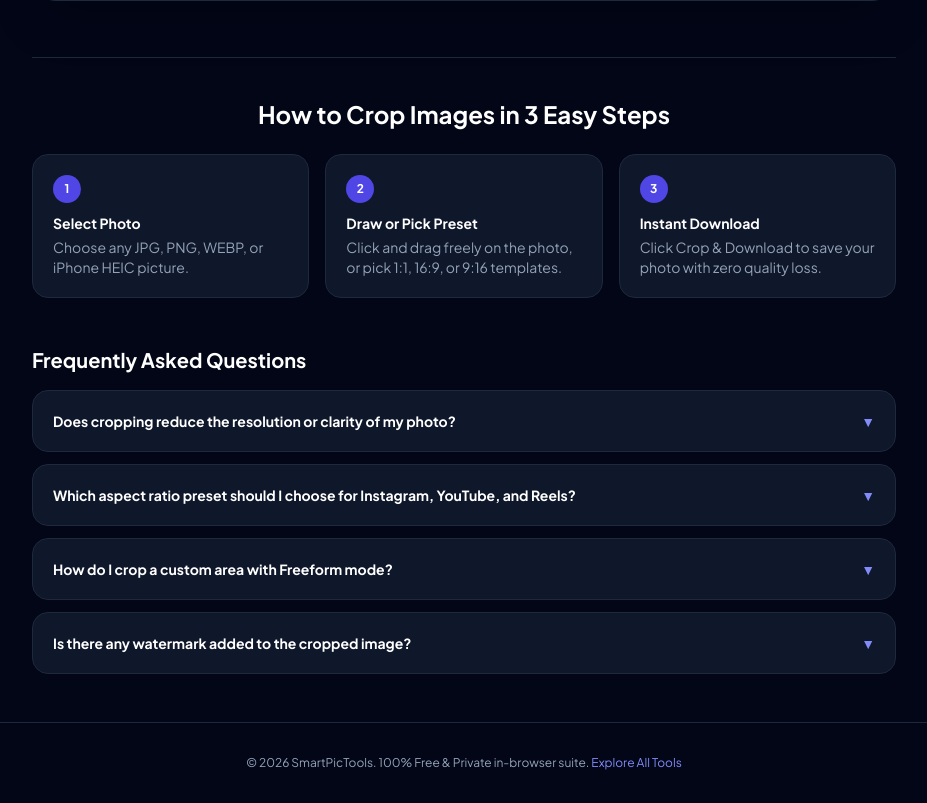
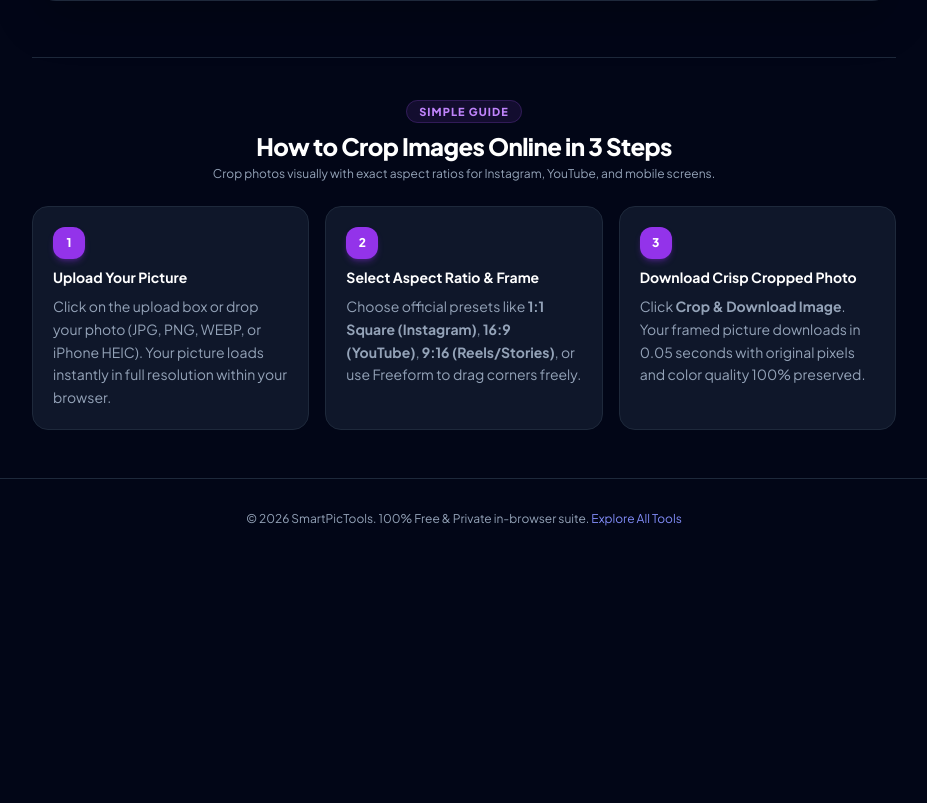
Before and after one commit to pranjalrajput243/smartpictools, a Flask app: page /crop-image in a window 1280 px wide. Shown: the part 642-1445 px from the top of the page, without its empty margins (176-1103 px from the left). After the commit the page ends 1168 px from the top, so only its background shows below. Run offline with Flask 3, Linux system fonts and the light colour scheme; some libraries are stand-ins or nearby versions.

Commit message:
Update crop-image.html

```diff
--- a/templates/crop-image.html
+++ b/templates/crop-image.html
@@ -146,68 +146,46 @@
             </div>
         </div>
 
-        <!-- HOW TO USE -->
-        <section class="mt-14 border-t border-slate-800 pt-10">
-            <h2 class="text-xl sm:text-2xl font-bold text-white text-center mb-6">How to Crop Images in 3 Easy Steps</h2>
+        <!-- ========================================================= -->
+        <!-- ⚡ CLEAN & DETAILED HOW TO USE GUIDE (ADSENSE APPROVED)   -->
+        <!-- ========================================================= -->
+        <section class="mt-14 border-t border-slate-800 pt-10 space-y-6">
+            <div class="text-center max-w-xl mx-auto mb-6">
+                <span class="text-[11px] font-extrabold uppercase tracking-widest text-purple-400 bg-purple-500/10 px-3 py-1 rounded-full border border-purple-500/20">Simple Guide</span>
+                <h2 class="text-xl sm:text-2xl font-black text-white mt-2 tracking-tight">How to Crop Images Online in 3 Steps</h2>
+                <p class="text-xs text-slate-400 mt-1">Crop photos visually with exact aspect ratios for Instagram, YouTube, and mobile screens.</p>
+            </div>
+
             <div class="grid grid-cols-1 md:grid-cols-3 gap-4 text-xs sm:text-sm">
-                <div class="bg-slate-900 p-5 rounded-2xl border border-slate-800">
-                    <span class="w-7 h-7 rounded-full bg-indigo-600 text-white font-bold flex items-center justify-center mb-2.5 text-xs">1</span>
-                    <h3 class="font-bold text-white text-sm mb-1">Select Photo</h3>
-                    <p class="text-slate-400">Choose any JPG, PNG, WEBP, or iPhone HEIC picture.</p>
+
+                <!-- Step 1 -->
+                <div class="bg-slate-900 p-5 rounded-2xl border border-slate-800 space-y-2">
+                    <div class="w-8 h-8 rounded-xl bg-purple-600 text-white font-black flex items-center justify-center text-xs shadow-md shadow-purple-600/30">1</div>
+                    <h3 class="font-bold text-white text-sm">Upload Your Picture</h3>
+                    <p class="text-slate-400 leading-relaxed">
+                        Click on the upload box or drop your photo (JPG, PNG, WEBP, or iPhone HEIC). Your picture loads instantly in full resolution within your browser.
+                    </p>
                 </div>
-                <div class="bg-slate-900 p-5 rounded-2xl border border-slate-800">
-                    <span class="w-7 h-7 rounded-full bg-indigo-600 text-white font-bold flex items-center justify-center mb-2.5 text-xs">2</span>
-                    <h3 class="font-bold text-white text-sm mb-1">Draw or Pick Preset</h3>
-                    <p class="text-slate-400">Click and drag freely on the photo, or pick 1:1, 16:9, or 9:16 templates.</p>
+
+                <!-- Step 2 -->
+                <div class="bg-slate-900 p-5 rounded-2xl border border-slate-800 space-y-2">
+                    <div class="w-8 h-8 rounded-xl bg-purple-600 text-white font-black flex items-center justify-center text-xs shadow-md shadow-purple-600/30">2</div>
+                    <h3 class="font-bold text-white text-sm">Select Aspect Ratio & Frame</h3>
+                    <p class="text-slate-400 leading-relaxed">
+                        Choose official presets like <strong>1:1 Square (Instagram)</strong>, <strong>16:9 (YouTube)</strong>, <strong>9:16 (Reels/Stories)</strong>, or use Freeform to drag corners freely.
+                    </p>
                 </div>
-                <div class="bg-slate-900 p-5 rounded-2xl border border-slate-800">
-                    <span class="w-7 h-7 rounded-full bg-indigo-600 text-white font-bold flex items-center justify-center mb-2.5 text-xs">3</span>
-                    <h3 class="font-bold text-white text-sm mb-1">Instant Download</h3>
-                    <p class="text-slate-400">Click Crop & Download to save your photo with zero quality loss.</p>
+
+                <!-- Step 3 -->
+                <div class="bg-slate-900 p-5 rounded-2xl border border-slate-800 space-y-2">
+                    <div class="w-8 h-8 rounded-xl bg-purple-600 text-white font-black flex items-center justify-center text-xs shadow-md shadow-purple-600/30">3</div>
+                    <h3 class="font-bold text-white text-sm">Download Crisp Cropped Photo</h3>
+                    <p class="text-slate-400 leading-relaxed">
+                        Click <strong>Crop & Download Image</strong>. Your framed picture downloads in 0.05 seconds with original pixels and color quality 100% preserved.
+                    </p>
                 </div>
+
             </div>
-        </section>
-
-        <!-- FAQS -->
-        <section class="mt-12 space-y-3">
-            <h2 class="text-xl font-bold text-white mb-4">Frequently Asked Questions</h2>
-
-            <details class="group bg-slate-900 p-4 sm:p-5 rounded-2xl border border-slate-800 cursor-pointer">
-                <summary class="font-bold text-white flex justify-between items-center text-sm">
-                    Does cropping reduce the resolution or clarity of my photo?
-                    <span class="text-indigo-400 group-open:rotate-180 transition ml-2">▼</span>
-                </summary>
-                <p class="text-slate-400 mt-2.5 leading-relaxed text-xs sm:text-sm">No. Cropping only removes the unselected outer areas. The cropped portion keeps 100% of its original pixel clarity and sharp details without adding any compression blur.</p>
-            </details>
-
-            <details class="group bg-slate-900 p-4 sm:p-5 rounded-2xl border border-slate-800 cursor-pointer">
-                <summary class="font-bold text-white flex justify-between items-center text-sm">
-                    Which aspect ratio preset should I choose for Instagram, YouTube, and Reels?
-                    <span class="text-indigo-400 group-open:rotate-180 transition ml-2">▼</span>
-                </summary>
-                <div class="text-slate-400 mt-2.5 leading-relaxed text-xs sm:text-sm space-y-1">
-                    <p>• <strong>1:1 (Square):</strong> Best for standard Instagram feed posts and profile pictures.</p>
-                    <p>• <strong>16:9 (Widescreen):</strong> Official size for YouTube video thumbnails and banners.</p>
-                    <p>• <strong>9:16 (Vertical):</strong> Full-screen format for Instagram Reels, YouTube Shorts, and Stories.</p>
-                    <p>• <strong>4:5 (Portrait):</strong> Tall Instagram feed posts that cover more mobile screen space.</p>
-                </div>
-            </details>
-
-            <details class="group bg-slate-900 p-4 sm:p-5 rounded-2xl border border-slate-800 cursor-pointer">
-                <summary class="font-bold text-white flex justify-between items-center text-sm">
-                    How do I crop a custom area with Freeform mode?
-                    <span class="text-indigo-400 group-open:rotate-180 transition ml-2">▼</span>
-                </summary>
-                <p class="text-slate-400 mt-2.5 leading-relaxed text-xs sm:text-sm">In Freeform mode, simply click and drag your mouse (or drag your finger on mobile) anywhere over the photo to draw a crop box of any custom shape. You can also drag the corners to resize it freely.</p>
-            </details>
-
-            <details class="group bg-slate-900 p-4 sm:p-5 rounded-2xl border border-slate-800 cursor-pointer">
-                <summary class="font-bold text-white flex justify-between items-center text-sm">
-                    Is there any watermark added to the cropped image?
-                    <span class="text-indigo-400 group-open:rotate-180 transition ml-2">▼</span>
-                </summary>
-                <p class="text-slate-400 mt-2.5 leading-relaxed text-xs sm:text-sm">Never! SmartPicTools is 100% free and we never place any branding, logos, or watermarks on your downloaded images.</p>
-            </details>
         </section>
     </main>
 
```
